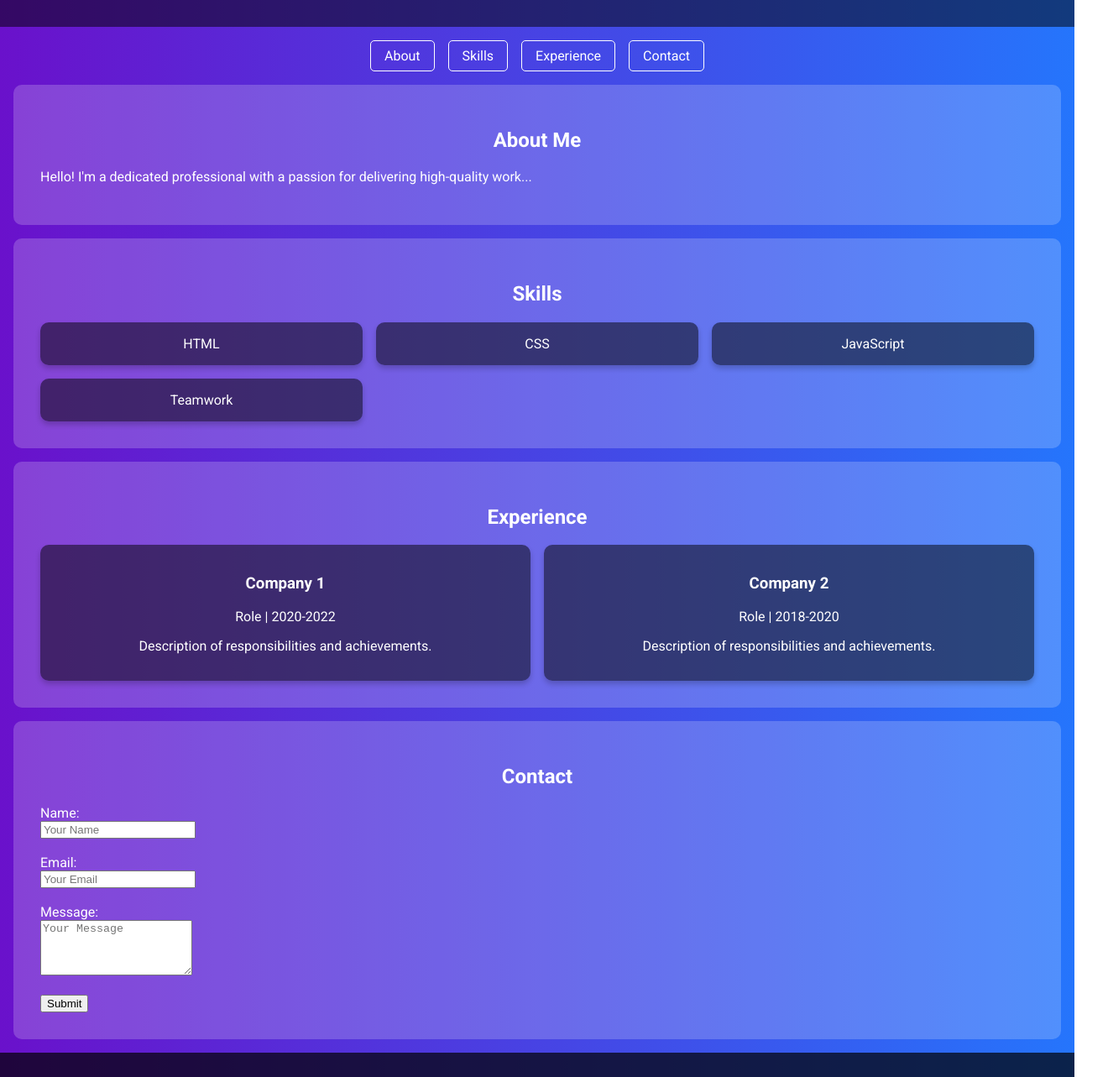
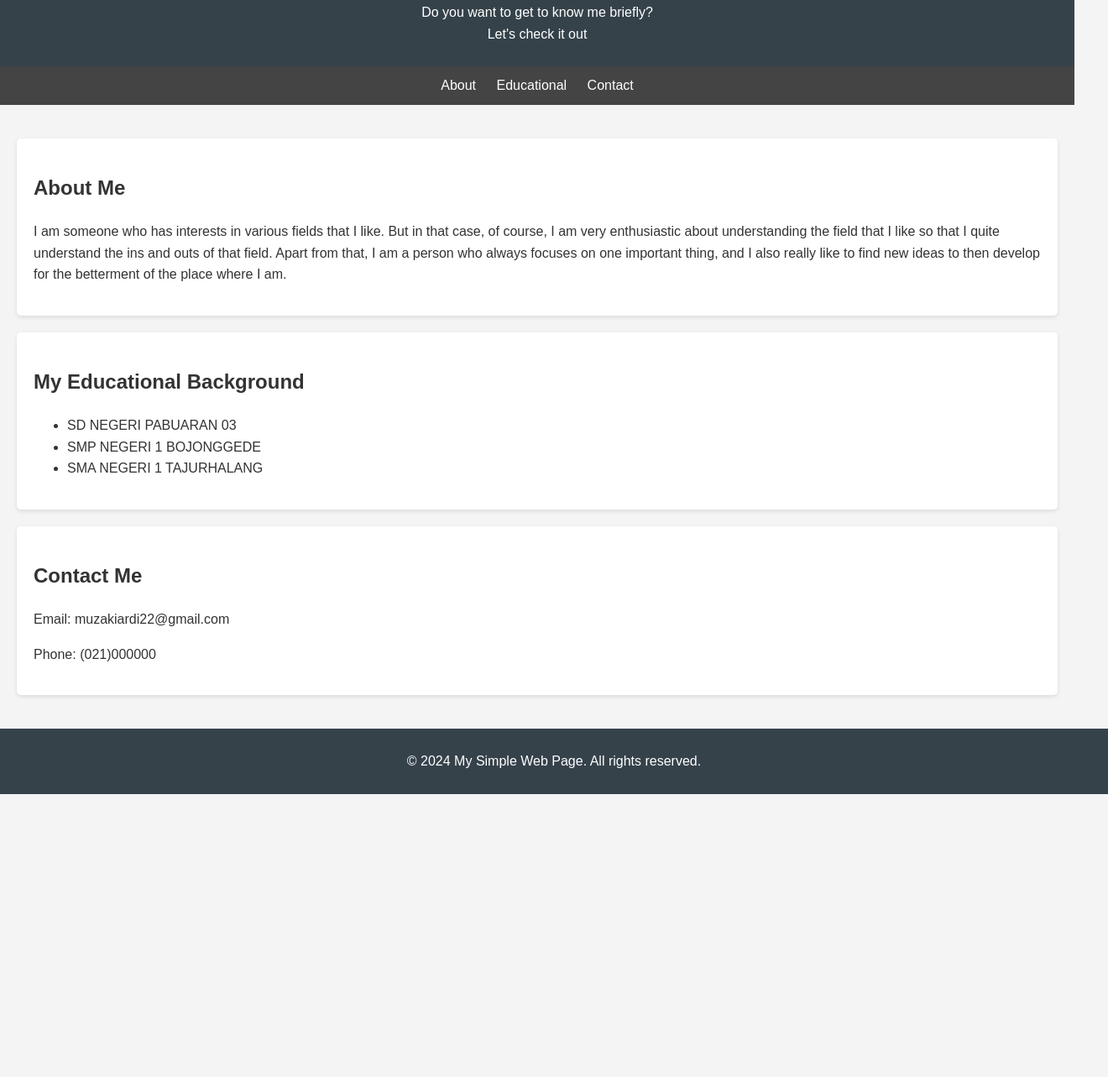
Before and after one commit to Zaards1/BIO, a plain HTML site: page index.html in a window 1280 px wide. Shown: the part 102-1385 px from the top of the page at 84% size, 1320 px wide, since content can reach past the window. After the commit the page ends 1048 px from the top, so only its background shows below. Drawn offline with Linux system fonts and the light colour scheme.

Commit message:
Update index.html

```diff
--- a/index.html
+++ b/index.html
@@ -3,153 +3,103 @@
   <head>
     <meta charset="UTF-8" />
     <meta name="viewport" content="width=device-width, initial-scale=1.0" />
-    <title>My CV</title>
-    <link
-      href="https://fonts.googleapis.com/css2?family=Roboto:wght@400;700&display=swap"
-      rel="stylesheet"
-    />
+    <title>My Simple Web Page</title>
     <style>
       body {
-        font-family: "Roboto", sans-serif;
+        font-family: Arial, sans-serif;
+        line-height: 1.6;
         margin: 0;
         padding: 0;
-        box-sizing: border-box;
-        background: linear-gradient(to right, #6a11cb, #2575fc);
-        color: #fff;
+        background-color: #f4f4f4;
+        color: #333;
       }
       header {
+        background: #35424a;
+        color: #ffffff;
+        padding: 10px 20px;
         text-align: center;
-        padding: 2rem;
-        background: rgba(0, 0, 0, 0.5);
-      }
-      header h1 {
-        margin: 0;
-        font-size: 2.5rem;
-      }
-      header p {
-        margin: 0;
-        font-size: 1.2rem;
       }
       nav {
-        display: flex;
-        justify-content: center;
-        gap: 1rem;
-        margin: 1rem 0;
+        background: #444;
+        color: #fff;
+        padding: 10px 20px;
+        text-align: center;
       }
       nav a {
+        color: #fff;
         text-decoration: none;
-        color: #fff;
-        padding: 0.5rem 1rem;
-        border: 1px solid #fff;
-        border-radius: 5px;
-        transition: background 0.3s;
+        margin: 0 10px;
       }
       nav a:hover {
-        background: #fff;
-        color: #6a11cb;
+        text-decoration: underline;
       }
-      section {
-        padding: 2rem;
-        margin: 1rem;
-        background: rgba(255, 255, 255, 0.2);
-        border-radius: 10px;
-      }
-      section h2 {
-        text-align: center;
-      }
-      .grid {
-        display: grid;
-        grid-template-columns: repeat(auto-fit, minmax(300px, 1fr));
-        gap: 1rem;
+      main {
+        padding: 20px;
       }
       .card {
-        background: rgba(0, 0, 0, 0.5);
-        padding: 1rem;
-        border-radius: 10px;
-        box-shadow: 0 4px 6px rgba(0, 0, 0, 0.2);
-        text-align: center;
+        background: #fff;
+        padding: 20px;
+        margin: 20px 0;
+        box-shadow: 0 2px 5px rgba(0, 0, 0, 0.1);
+        border-radius: 5px;
       }
       footer {
+        background: #35424a;
+        color: #ffffff;
         text-align: center;
-        padding: 1rem;
-        background: rgba(0, 0, 0, 0.7);
+        padding: 10px 20px;
+        position: relative;
+        bottom: 0;
+        width: 100%;
       }
     </style>
   </head>
   <body>
     <header>
-      <h1>Your Name</h1>
-      <p>Professional Title | Contact Info</p>
+      <h1>Welcome to My Curiculum Vitae</h1>
+      <p>
+        Do you want to get to know me briefly? <br />
+        Let's check it out
+      </p>
     </header>
+
     <nav>
       <a href="#about">About</a>
-      <a href="#skills">Skills</a>
-      <a href="#experience">Experience</a>
+      <a href="#services">Educational</a>
       <a href="#contact">Contact</a>
     </nav>
-    <section id="about">
+
+    <main>
+      <section id="about" class="card">
         <h2>About Me</h2>
         <p>
-        Hello! I'm a dedicated professional with a passion for delivering
-        high-quality work...
+          I am someone who has interests in various fields that I like. But in
+          that case, of course, I am very enthusiastic about understanding the
+          field that I like so that I quite understand the ins and outs of that
+          field. Apart from that, I am a person who always focuses on one
+          important thing, and I also really like to find new ideas to then
+          develop for the betterment of the place where I am.
         </p>
       </section>
-    <section id="skills">
-      <h2>Skills</h2>
-      <div class="grid">
-        <div class="card">HTML</div>
-        <div class="card">CSS</div>
-        <div class="card">JavaScript</div>
-        <div class="card">Teamwork</div>
-      </div>
+
+      <section id="services" class="card">
+        <h2>My Educational Background</h2>
+        <ul>
+          <li>SD NEGERI PABUARAN 03</li>
+          <li>SMP NEGERI 1 BOJONGGEDE</li>
+          <li>SMA NEGERI 1 TAJURHALANG</li>
+        </ul>
       </section>
-    <section id="experience">
-      <h2>Experience</h2>
-      <div class="grid">
-        <div class="card">
-          <h3>Company 1</h3>
-          <p>Role | 2020-2022</p>
-          <p>Description of responsibilities and achievements.</p>
-        </div>
-        <div class="card">
-          <h3>Company 2</h3>
-          <p>Role | 2018-2020</p>
-          <p>Description of responsibilities and achievements.</p>
-        </div>
-      </div>
+
+      <section id="contact" class="card">
+        <h2>Contact Me</h2>
+        <p>Email: muzakiardi22@gmail.com</p>
+        <p>Phone: (021)000000</p>
       </section>
-    <section id="contact">
-      <h2>Contact</h2>
-      <form>
-        <label for="name">Name:</label><br />
-        <input
-          type="text"
-          id="name"
-          name="name"
-          placeholder="Your Name"
-          required
-        /><br /><br />
-        <label for="email">Email:</label><br />
-        <input
-          type="email"
-          id="email"
-          name="email"
-          placeholder="Your Email"
-          required
-        /><br /><br />
-        <label for="message">Message:</label><br />
-        <textarea
-          id="message"
-          name="message"
-          rows="4"
-          placeholder="Your Message"
-        ></textarea
-        ><br /><br />
-        <button type="submit">Submit</button>
-      </form>
-    </section>
+    </main>
+
     <footer>
-      <p>&copy; 2025 Your Name. All rights reserved.</p>
+      <p>&copy; 2024 My Simple Web Page. All rights reserved.</p>
     </footer>
   </body>
 </html>
```
Lines whose indentation alone changed are shown as unchanged.
